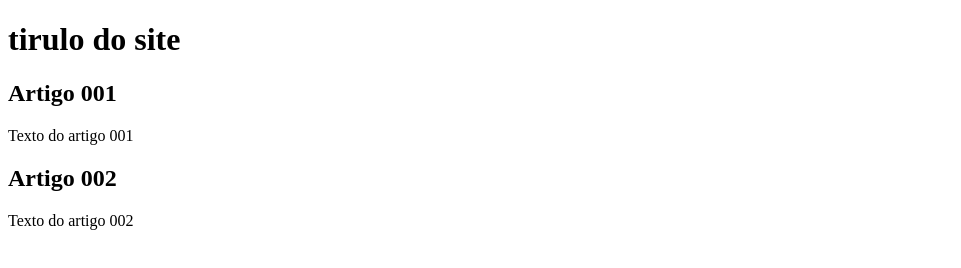
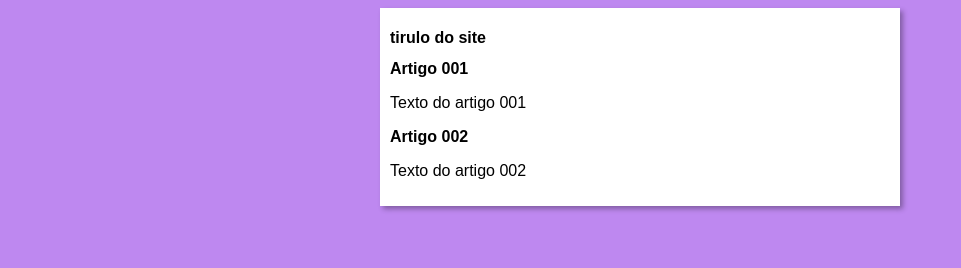
Before and after one commit to renandosantos/projeto-site, a plain HTML site: page index.html in a window 1280 px wide. Shown: the whole page, without its empty margins (0-961 px from the left). Drawn offline with Linux system fonts and the light colour scheme.

Commit message:
iniciei o design

```diff
--- /dev/null
+++ b/estilos/style.css
@@ -0,0 +1,17 @@
+* {
+    font-family:Arial, Helvetica, sans-serif;
+    font-size: 16px;
+
+}
+body {
+    background-color: rgb(190, 136, 240);
+
+}
+
+main{
+    background-color: white;
+    width: 500px;
+    margin: auto;
+    padding: 10px;
+    box-shadow: 3px 3px 5px rgba(0, 0, 0, 0.322);
+}
--- a/index.html
+++ b/index.html
@@ -4,6 +4,7 @@
     <meta charset="UTF-8">
     <meta name="viewport" content="width=device-width, initial-scale=1.0">
     <title>Titulo do site</title>
+    <link rel="stylesheet" href="estilos/style.css">
 </head>
 <body>
     <main>
```
